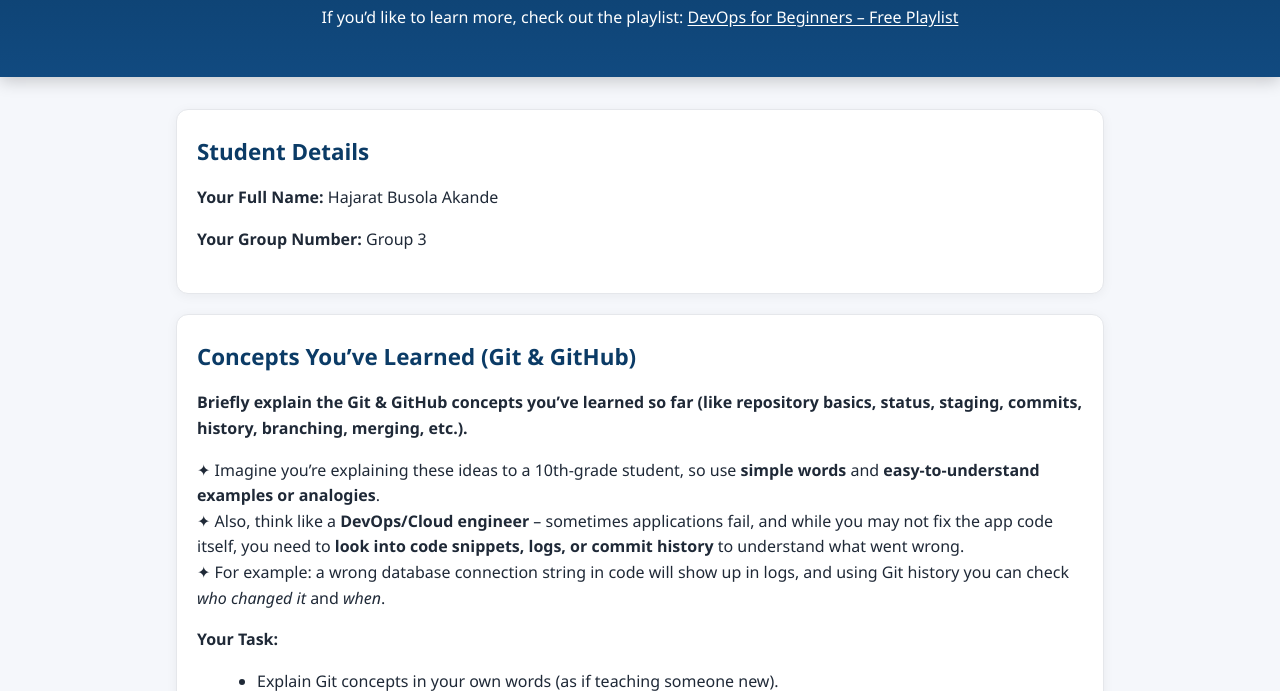
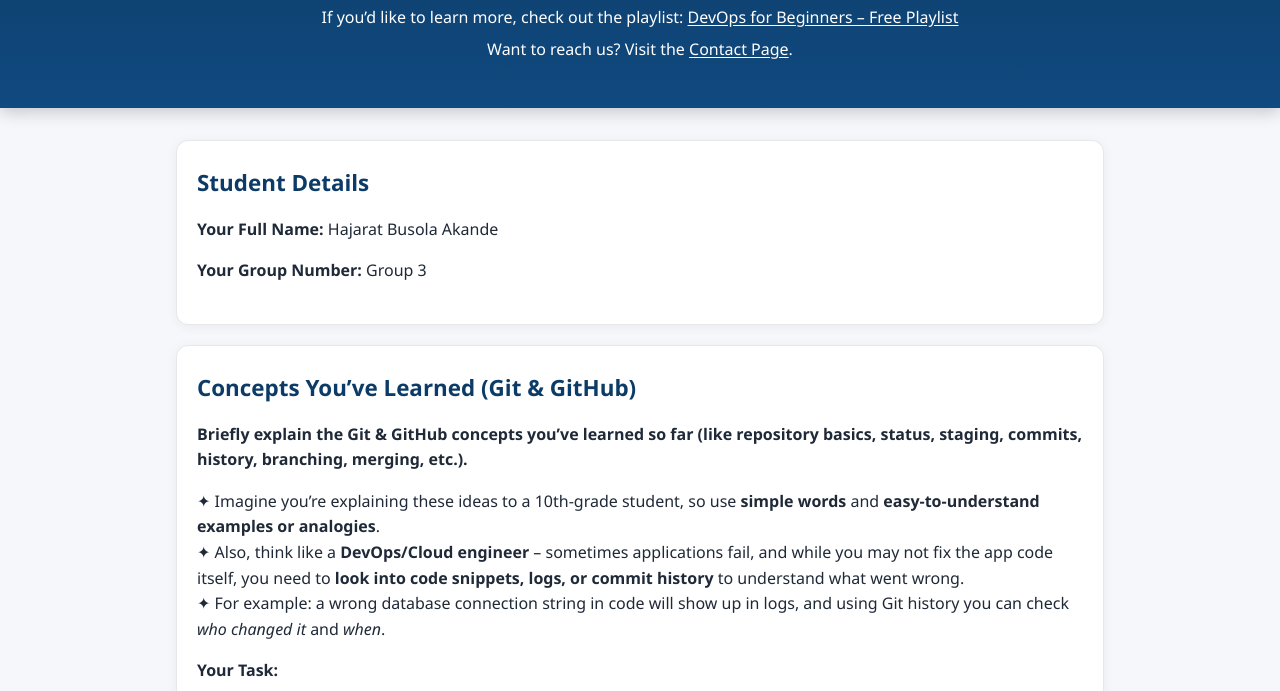
Before and after one commit to Hajixhayjhay/CodeTrack, a plain HTML site: page index.html in a window 1280 px wide. Shown: the part 125-816 px from the top of the page. Drawn offline with Linux system fonts and the light colour scheme.

Commit message:
feat(nav): add Contact Page link to index.html

```diff
--- a/index.html
+++ b/index.html
@@ -21,6 +21,10 @@
                 <a href="https://www.youtube.com/playlist?list=PLVOdqXbCs7bX88JeUZmK4fKTq2hJ5VS89" target="_blank">
                     DevOps for Beginners – Free Playlist</a>
             </p>
+            <p class="playlist-line">
+    												   Want to reach us? Visit the
+               <a href="contact.html">Contact Page</a>.
+	    </p>
         </div>
     </header>
 
```
